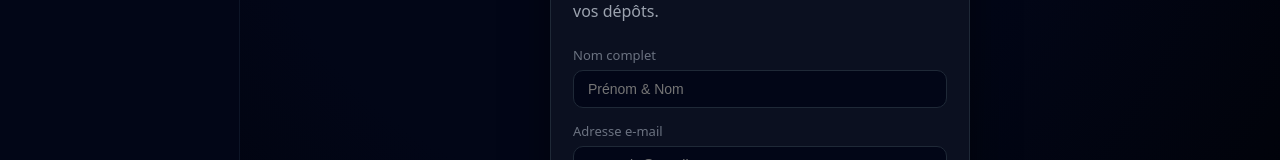
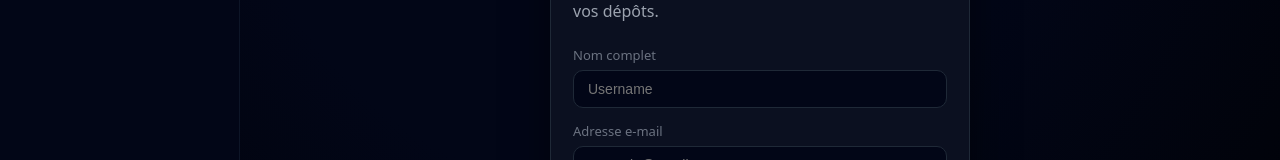
Before and after one commit to Nastry69/Scanhathon, a React (Vite) app: page /register in a window 1280 px wide. Shown: the part 209-369 px from the top of the page. Built offline with nearby package versions, Linux system fonts and the light colour scheme.

Commit message:
MAJ Profil

```diff
--- a/src/App.jsx
+++ b/src/App.jsx
@@ -22,7 +22,7 @@ const App = () => {
         <Route path="/login" element={<Login />} />
         <Route path="/register" element={<Register />} />
         <Route path="/mot-de-passe-oublie" element={<ForgotPassword />} />
-        <Route path="/profil" element={<Profile />} />
+        <Route path="/me" element={<Profile />} />
         {/* fallback */}
         <Route path="*" element={<Navigate to="/analyses/nouveau" />} />
       </Routes>
--- a/src/pages/Profile.jsx
+++ b/src/pages/Profile.jsx
@@ -46,15 +46,15 @@ const Profile = () => {
           <h2 className="section-title">Informations du compte</h2>
           <form onSubmit={onSubmitProfile} className="profile-form">
             <div className="auth-field">
-              <label className="auth-label" htmlFor="fullName">
+              <label className="auth-label" htmlFor="username">
                 Nom complet
               </label>
               <input
-                id="fullName"
+                id="username"
                 type="text"
                 className="input auth-input"
                 value={profile.fullName}
-                onChange={onChangeProfileField("fullName")}
+                onChange={onChangeProfileField("username")}
                 required
               />
             </div>
--- a/src/pages/Register.jsx
+++ b/src/pages/Register.jsx
@@ -30,16 +30,16 @@ const Register = () => {
 
         <form onSubmit={onSubmit} className="auth-form">
           <div className="auth-field">
-            <label className="auth-label" htmlFor="fullName">
+            <label className="auth-label" htmlFor="username">
               Nom complet
             </label>
             <input
-              id="fullName"
+              id="username"
               type="text"
               className="input auth-input"
-              placeholder="Prénom & Nom"
+              placeholder="Username"
               value={form.fullName}
-              onChange={onChangeField("fullName")}
+              onChange={onChangeField("username")}
               required
             />
           </div>
```
